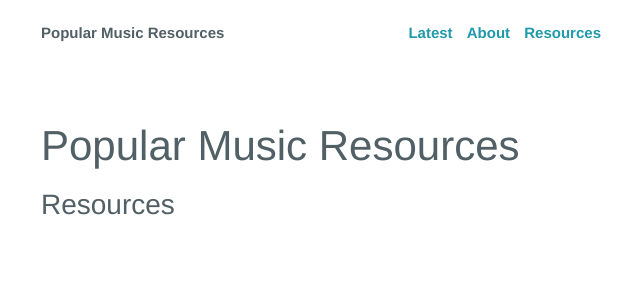
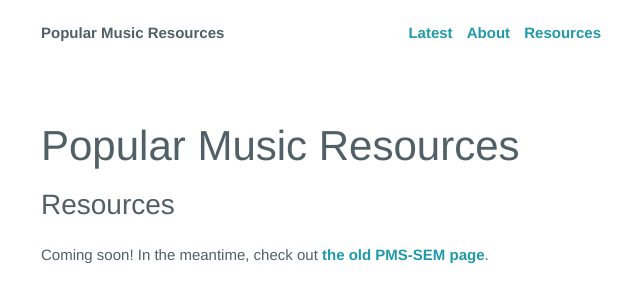
Before and after one commit to popularmusic/popularmusic.github.io, a Jekyll site: the page built from _posts/static/0100-01-01-resources.md, in a window 1280 px wide. Shown: the top 303 px of the page, without its empty margins (319-959 px from the left). Built offline with Jekyll 4.4.1, drawn with Linux system fonts in a browser that asks for light colours.

Commit message:
Add link to old page in resources

```diff
--- a/_posts/static/0100-01-01-resources.md
+++ b/_posts/static/0100-01-01-resources.md
@@ -1,7 +1,9 @@
 ---
+layout: page
 published: true
-layout: page
 permalink: resources/
 title: Popular Music Resources
 ---
 ## Resources
+
+Coming soon! In the meantime, check out [the old PMS-SEM page](http://pmssem.wikidot.com).
```
